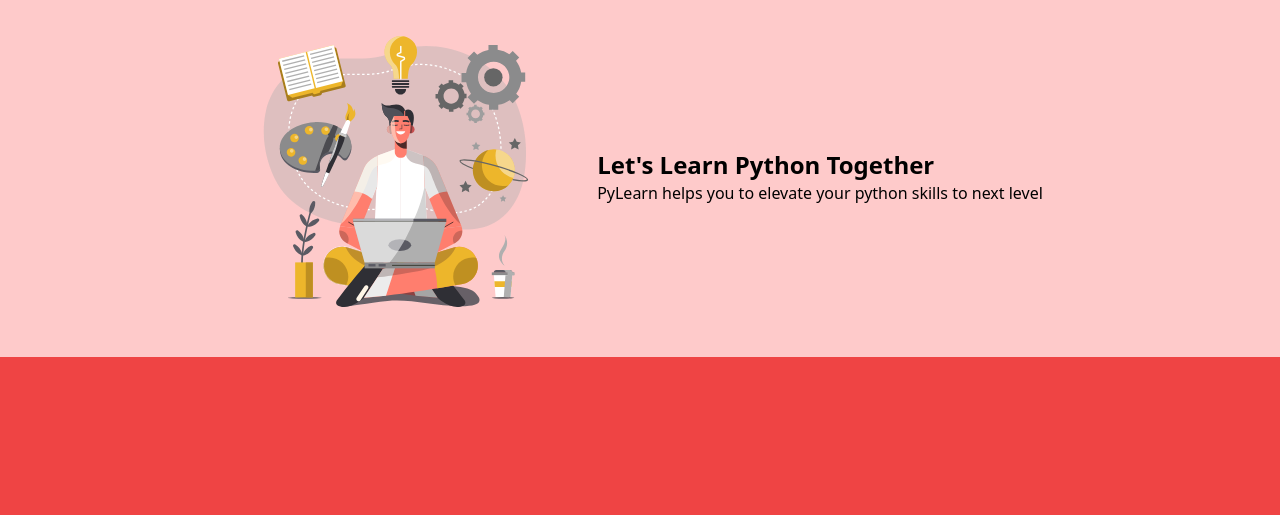
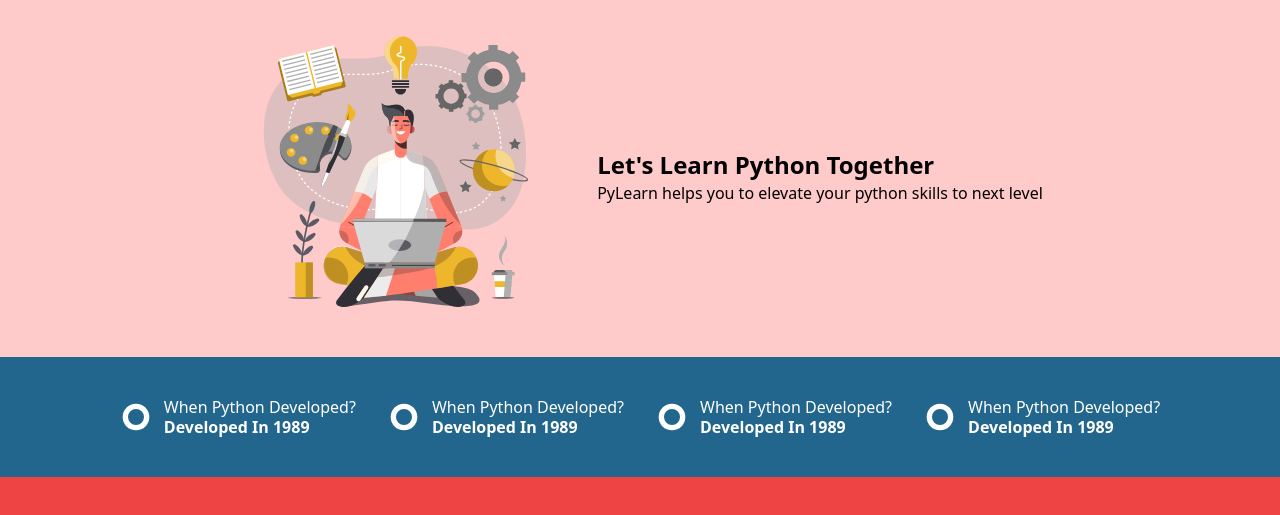
Before and after one commit to mshajid/pylearn-landing-page, a website built with Vite: page index.html in a window 1280 px wide. Shown: the part 131-646 px from the top of the page. Built offline with nearby package versions, Linux system fonts and the light colour scheme.

Commit message:
Python statistics added w/o content

```diff
--- a/index.html
+++ b/index.html
@@ -60,6 +60,7 @@
         </nav>
       </header>
 
+      <!-- ! Main Hero Section Starts Here -->
       <section class="mt-5">
         <div class="flex items-center justify-center gap-x-10">
           <div>
@@ -68,11 +69,95 @@
 
           <div>
             <h1 class="text-2xl font-bold">Let's Learn Python Together</h1>
-            <span>PyLearn helps you to elevate your python skills to next level</span>
+            <span
+              >PyLearn helps you to elevate your python skills to next
+              level</span
+            >
           </div>
         </div>
       </section>
     </div>
+    <!-- ! Python Statistics Starts Here -->
+    <section class="bg-[#22668D] px-5 py-10">
+      <div class="flex justify-center items-center gap-x-8">
+        <div class="flex items-center gap-x-3">
+          <div>
+            <svg
+              xmlns="http://www.w3.org/2000/svg"
+              width="32"
+              height="32"
+              viewBox="0 0 24 24"
+            >
+              <path
+                fill="white"
+                d="M12 22q-2.05 0-3.875-.788t-3.188-2.15q-1.362-1.362-2.15-3.187T2 12q0-2.075.788-3.888t2.15-3.174Q6.3 3.575 8.124 2.788T12 2q2.075 0 3.888.788t3.174 2.15q1.363 1.362 2.15 3.175T22 12q0 2.05-.788 3.875t-2.15 3.188q-1.362 1.362-3.175 2.15T12 22Zm0-4q2.5 0 4.25-1.75T18 12q0-2.5-1.75-4.25T12 6Q9.5 6 7.75 7.75T6 12q0 2.5 1.75 4.25T12 18Z"
+              />
+            </svg>
+          </div>
+          <div class="flex gap-x-2 flex-col text-white leading-tight">
+            <span class="font-light">When Python Developed?</span>
+            <span class="font-semibold">Developed In 1989</span>
+          </div>
+        </div>
+        <div class="flex items-center gap-x-3">
+          <div>
+            <svg
+              xmlns="http://www.w3.org/2000/svg"
+              width="32"
+              height="32"
+              viewBox="0 0 24 24"
+            >
+              <path
+                fill="white"
+                d="M12 22q-2.05 0-3.875-.788t-3.188-2.15q-1.362-1.362-2.15-3.187T2 12q0-2.075.788-3.888t2.15-3.174Q6.3 3.575 8.124 2.788T12 2q2.075 0 3.888.788t3.174 2.15q1.363 1.362 2.15 3.175T22 12q0 2.05-.788 3.875t-2.15 3.188q-1.362 1.362-3.175 2.15T12 22Zm0-4q2.5 0 4.25-1.75T18 12q0-2.5-1.75-4.25T12 6Q9.5 6 7.75 7.75T6 12q0 2.5 1.75 4.25T12 18Z"
+              />
+            </svg>
+          </div>
+          <div class="flex gap-x-2 flex-col text-white leading-tight">
+            <span class="font-light">When Python Developed?</span>
+            <span class="font-semibold">Developed In 1989</span>
+          </div>
+        </div>
+        <div class="flex items-center gap-x-3">
+          <div>
+            <svg
+              xmlns="http://www.w3.org/2000/svg"
+              width="32"
+              height="32"
+              viewBox="0 0 24 24"
+            >
+              <path
+                fill="white"
+                d="M12 22q-2.05 0-3.875-.788t-3.188-2.15q-1.362-1.362-2.15-3.187T2 12q0-2.075.788-3.888t2.15-3.174Q6.3 3.575 8.124 2.788T12 2q2.075 0 3.888.788t3.174 2.15q1.363 1.362 2.15 3.175T22 12q0 2.05-.788 3.875t-2.15 3.188q-1.362 1.362-3.175 2.15T12 22Zm0-4q2.5 0 4.25-1.75T18 12q0-2.5-1.75-4.25T12 6Q9.5 6 7.75 7.75T6 12q0 2.5 1.75 4.25T12 18Z"
+              />
+            </svg>
+          </div>
+          <div class="flex gap-x-2 flex-col text-white leading-tight">
+            <span class="font-light">When Python Developed?</span>
+            <span class="font-semibold">Developed In 1989</span>
+          </div>
+        </div>
+        <div class="flex items-center gap-x-3">
+          <div>
+            <svg
+              xmlns="http://www.w3.org/2000/svg"
+              width="32"
+              height="32"
+              viewBox="0 0 24 24"
+            >
+              <path
+                fill="white"
+                d="M12 22q-2.05 0-3.875-.788t-3.188-2.15q-1.362-1.362-2.15-3.187T2 12q0-2.075.788-3.888t2.15-3.174Q6.3 3.575 8.124 2.788T12 2q2.075 0 3.888.788t3.174 2.15q1.363 1.362 2.15 3.175T22 12q0 2.05-.788 3.875t-2.15 3.188q-1.362 1.362-3.175 2.15T12 22Zm0-4q2.5 0 4.25-1.75T18 12q0-2.5-1.75-4.25T12 6Q9.5 6 7.75 7.75T6 12q0 2.5 1.75 4.25T12 18Z"
+              />
+            </svg>
+          </div>
+          <div class="flex gap-x-2 flex-col text-white leading-tight">
+            <span class="font-light">When Python Developed?</span>
+            <span class="font-semibold">Developed In 1989</span>
+          </div>
+        </div>
+      </div>
+    </section>
   </body>
 </html>
 
```
